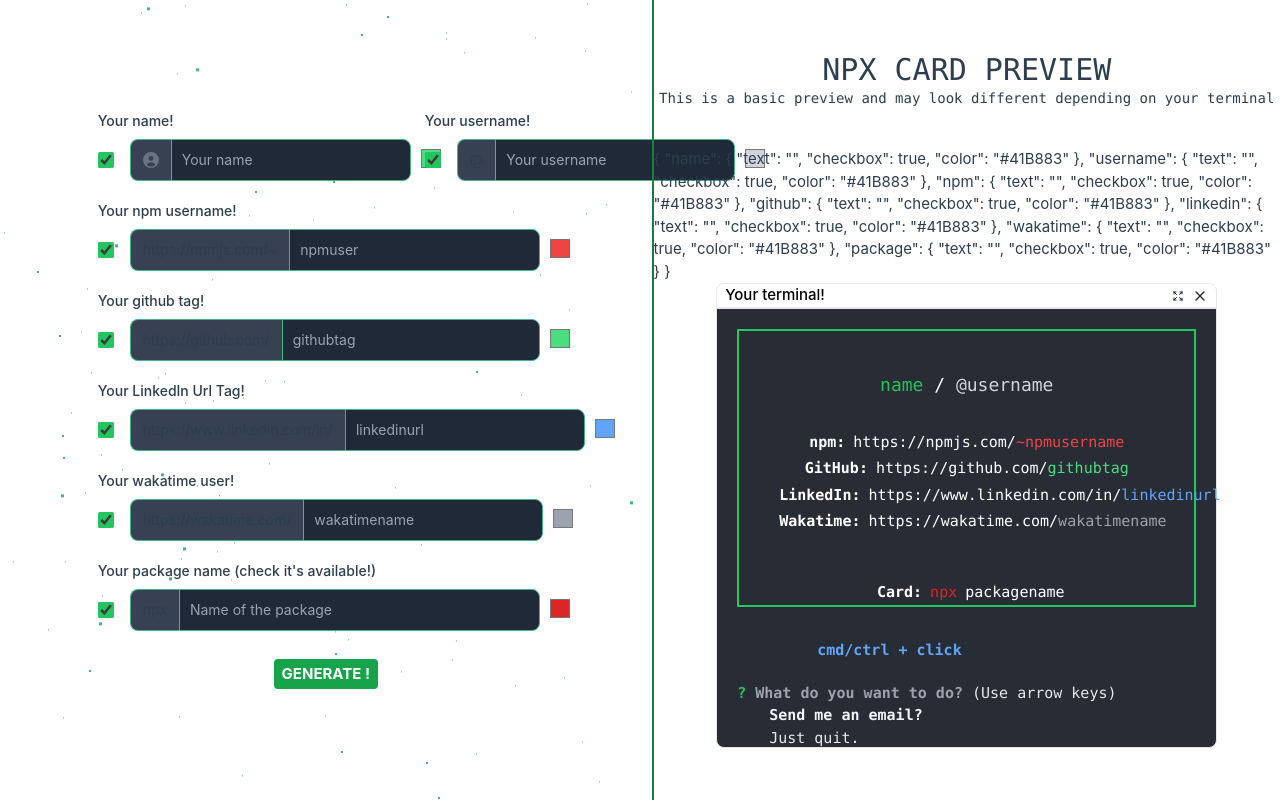
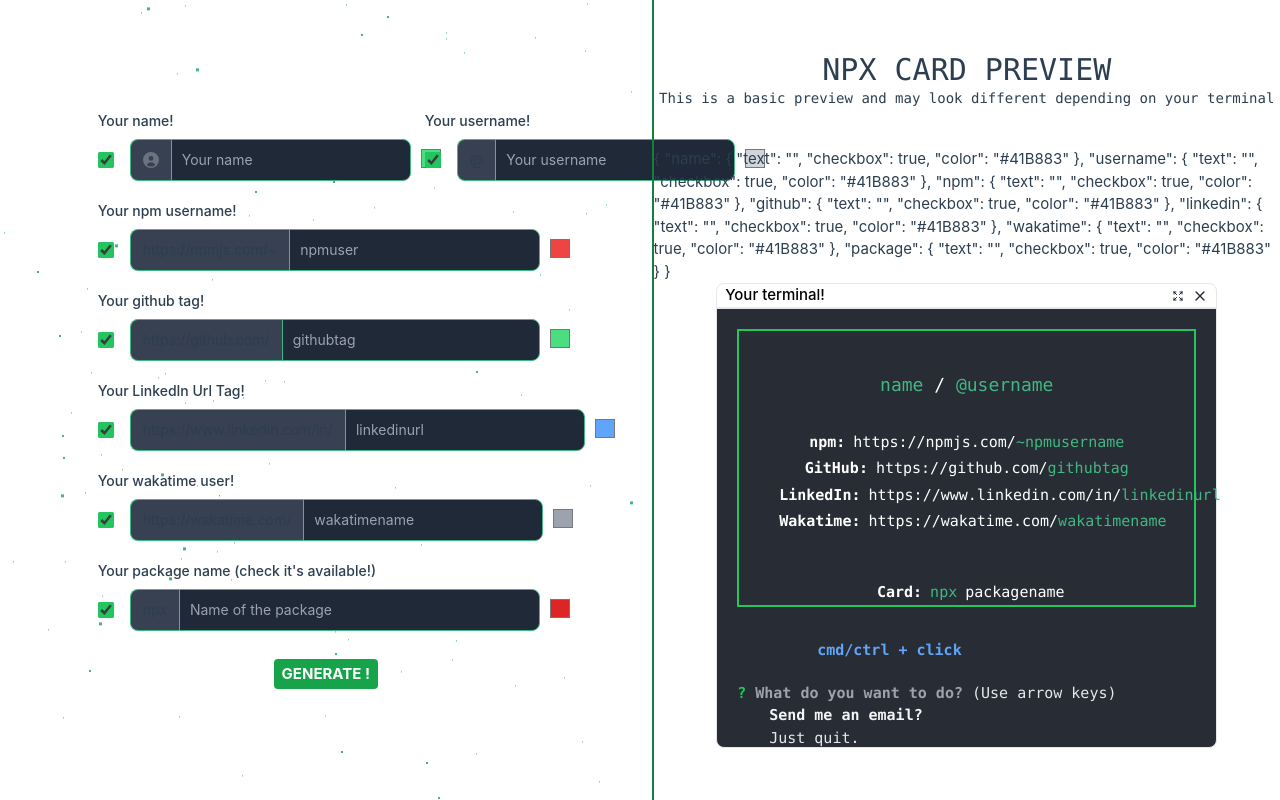
Before and after one commit to GarriguesN/npmcards-generator, a Vue app: page / in a window 1280 px wide. Built offline with nearby package versions, Linux system fonts and the light colour scheme.

Commit message:
"Updated Preview.vue to use dynamic color styling from formData for various text elements."

```diff
--- a/src/components/Preview.vue
+++ b/src/components/Preview.vue
@@ -24,23 +24,23 @@ const props = defineProps({
 
      <div class="p-5 w-[80%] h-[55%] text-center bg-[#282C34] border text-white rounded-b-lg font-mono">
         <div class="p-10 border-green-500 border-2 h-[70%]">
-            <h1 class="text-lg font-medium"><span class="font-medium text-green-500">{{formData.name.text ? formData.name.text : "name"}}</span> / <span class="font-medium text-gray-300">@{{formData.username.text ? formData.username.text : "username"}}</span></h1>
+            <h1 class="text-lg font-medium"><span class="font-medium" :style="{ color: formData.name.color }">{{formData.name.text ? formData.name.text : "name"}}</span> / <span class="font-medium" :style="{ color: formData.username.color }">@{{formData.username.text ? formData.username.text : "username"}}</span></h1>
             <ul class="mt-8 space-y-1">
                 <li>
-                    <p><strong class="mr-2">npm:</strong><span class="hover:cursor-pointer hover:underline">https://npmjs.com/<span class="text-red-500">~{{formData.npm.text ? formData.npm.text : "npmusername"}}</span></span></p>
+                    <p><strong class="mr-2">npm:</strong><span class="hover:cursor-pointer hover:underline">https://npmjs.com/<span :style="{ color: formData.npm.color }" >~{{formData.npm.text ? formData.npm.text : "npmusername"}}</span></span></p>
                 </li>
                 <li>
-                    <p><strong class="mr-2">GitHub:</strong><span class="hover:cursor-pointer hover:underline">https://github.com/<span class="text-green-400">{{formData.github.text ? formData.github.text : "githubtag"}}</span></span></p>
+                    <p><strong class="mr-2">GitHub:</strong><span class="hover:cursor-pointer hover:underline">https://github.com/<span :style="{ color: formData.github.color }">{{formData.github.text ? formData.github.text : "githubtag"}}</span></span></p>
                 </li>
                 <li>
-                    <p><strong class="mr-2">LinkedIn:</strong><span class="hover:cursor-pointer hover:underline">https://www.linkedin.com/in/<span class="text-blue-400">{{formData.linkedin.text ? formData.linkedin.text : "linkedinurl"}}</span></span></p>
+                    <p><strong class="mr-2">LinkedIn:</strong><span class="hover:cursor-pointer hover:underline">https://www.linkedin.com/in/<span :style="{ color: formData.linkedin.color }">{{formData.linkedin.text ? formData.linkedin.text : "linkedinurl"}}</span></span></p>
                 </li>
                 <li>
-                    <p><strong class="mr-2">Wakatime:</strong><span class="hover:cursor-pointer hover:underline">https://wakatime.com/<span class="text-gray-400">{{formData.wakatime.text ? formData.wakatime.text : "wakatimename"}}</span></span></p>
+                    <p><strong class="mr-2">Wakatime:</strong><span class="hover:cursor-pointer hover:underline">https://wakatime.com/<span :style="{ color: formData.wakatime.color }">{{formData.wakatime.text ? formData.wakatime.text : "wakatimename"}}</span></span></p>
                 </li>
             </ul>
 
-            <p class="mt-12"><strong class="m-2">Card:</strong><span class="text-red-600">npx</span><span class="ml-2 ">{{formData.package.text ? formData.package.text : "packagename"}}</span></p>
+            <p class="mt-12"><strong class="m-2">Card:</strong><span :style="{ color: formData.package.color }">npx</span><span class="ml-2 ">{{formData.package.text ? formData.package.text : "packagename"}}</span></p>
         </div>
 
         <div class="flex mt-8 ml-20">
```
